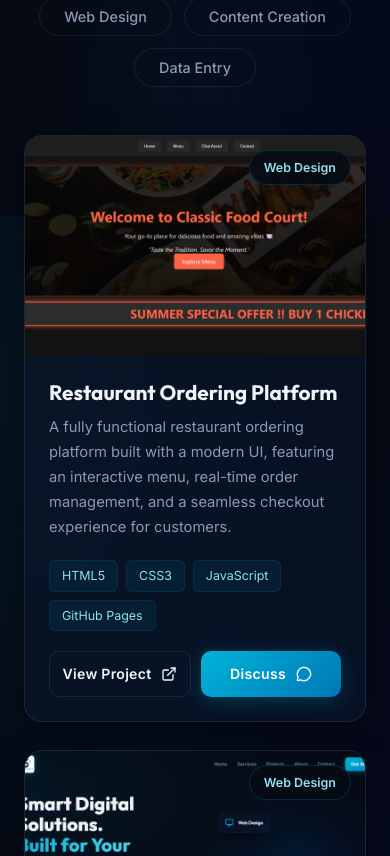
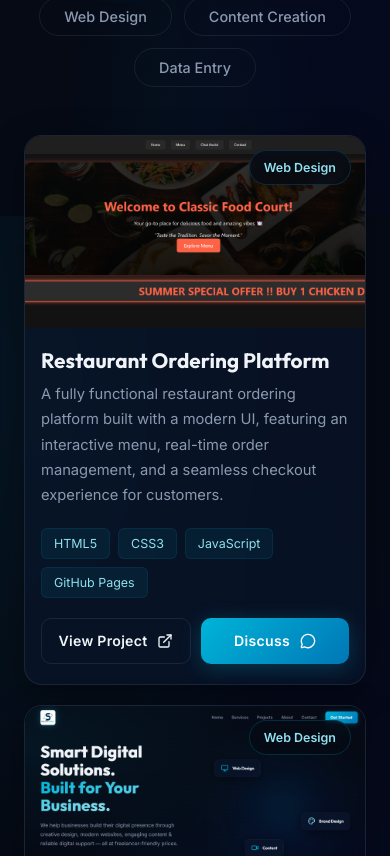
Before and after one commit to abhilash-210/SmartOrbit_Freelancing, a React (Vite) app: page / in a window 390 px wide. Shown: the part 4848-5704 px from the top of the page. Built offline with nearby package versions, Linux system fonts and the light colour scheme.

Commit message:
Fix project thumbnail scaling and prevent edge cutoff on mobile view

```diff
--- a/src/index.css
+++ b/src/index.css
@@ -711,15 +711,21 @@ section {
 
 .project-image-wrapper {
   position: relative;
-  height: 220px;
+  width: 100%;
+  aspect-ratio: 16 / 9;
   overflow: hidden;
+  background: #060b17;
+  display: flex;
+  align-items: center;
+  justify-content: center;
 }
 
 .project-image {
   width: 100%;
   height: 100%;
   object-fit: cover;
-  transition: transform 0.6s ease;
+  object-position: center;
+  transition: transform 0.6s cubic-bezier(0.25, 0.8, 0.25, 1);
 }
 
 .project-card:hover .project-image {
@@ -788,7 +794,13 @@ section {
 }
 
 @media (max-width: 480px) {
-  .projects-grid { grid-template-columns: 1fr; }
+  .projects-grid {
+    grid-template-columns: 1fr;
+    gap: 20px;
+  }
+  .project-content {
+    padding: 20px 16px;
+  }
 }
 
 /* ==================== ABOUT ==================== */
```
